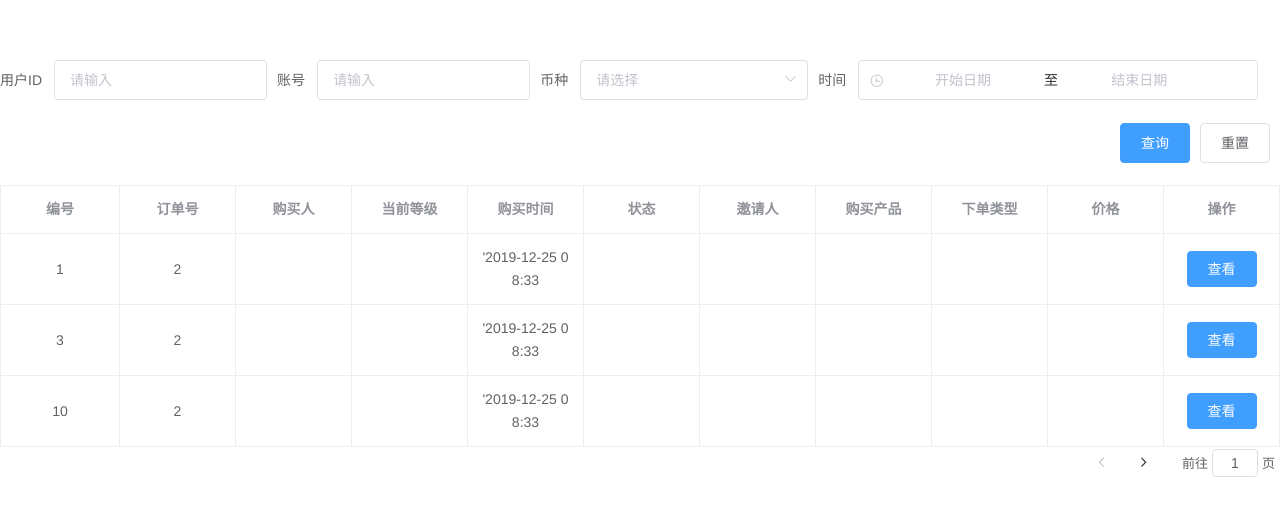
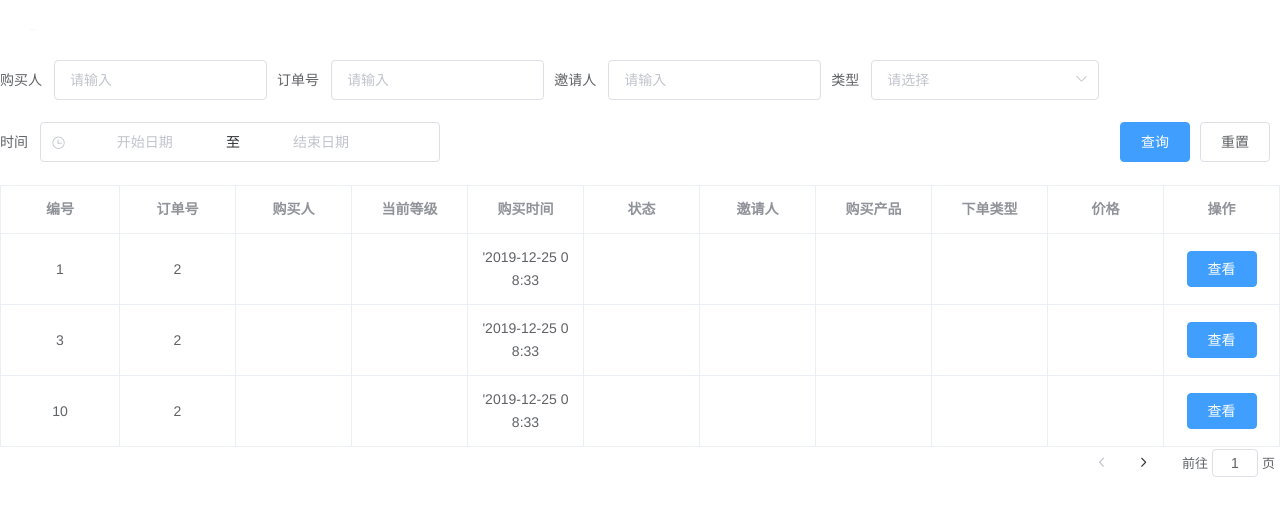
Before and after one commit to backfood/vue, a Vue app: page / in a window 1280 px wide. Shown: the top 516 px of the page. Built offline with nearby package versions, Linux system fonts and the light colour scheme.

Commit message:
查询表单

```diff
--- a/src/views/order-recode-m/index.vue
+++ b/src/views/order-recode-m/index.vue
@@ -3,19 +3,22 @@
     <el-row>
       <el-col :span="24">
         <el-form :inline="true" ref="logSearch" :model="form">
-          <el-form-item label="用户ID">
+          <el-form-item label="购买人">
             <el-input v-model="form.userId" placeholder="请输入"></el-input>
           </el-form-item>
-          <el-form-item label="账号">
+          <el-form-item label="订单号">
             <el-input v-model="form.account" placeholder="请输入"></el-input>
           </el-form-item>
-          <el-form-item label="币种">
+          <el-form-item label="邀请人">
+            <el-input v-model="form.account" placeholder="请输入"></el-input>
+          </el-form-item>
+          <el-form-item label="类型">
             <el-select clearable v-model="form.coinId" placeholder="请选择">
               <el-option
-                :key="e.id"
-                :label="e.coinSymbol"
-                v-for="e of coins"
-                :value="e.id"
+                :key="key"
+                :label="key"
+                v-for="(key, value) of type"
+                :value="value"
               ></el-option>
             </el-select>
           </el-form-item>
@@ -145,7 +148,11 @@ export default {
           account: "2",
         },
       ],
-      coins: [],
+
+      type: {
+        new: "新购",
+        old: "复购",
+      },
     };
   },
 
@@ -176,8 +183,7 @@ export default {
     viewin(e) {
       this.$router.push({
         path: `/order-details/${e.userId}`,
-      })
-
+      });
     },
     handleCurrentChange(v) {
       this.param.page = v;
```
